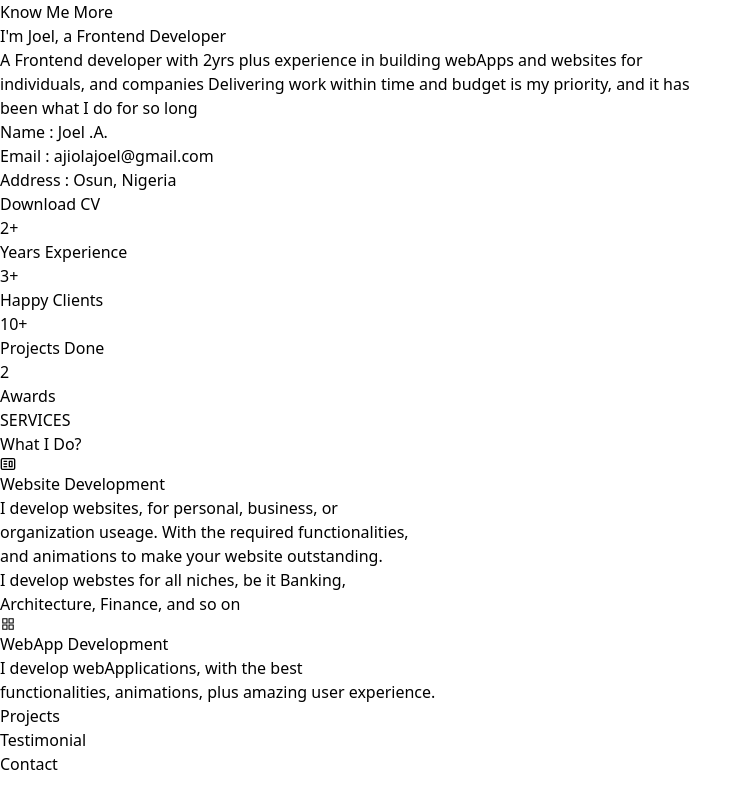
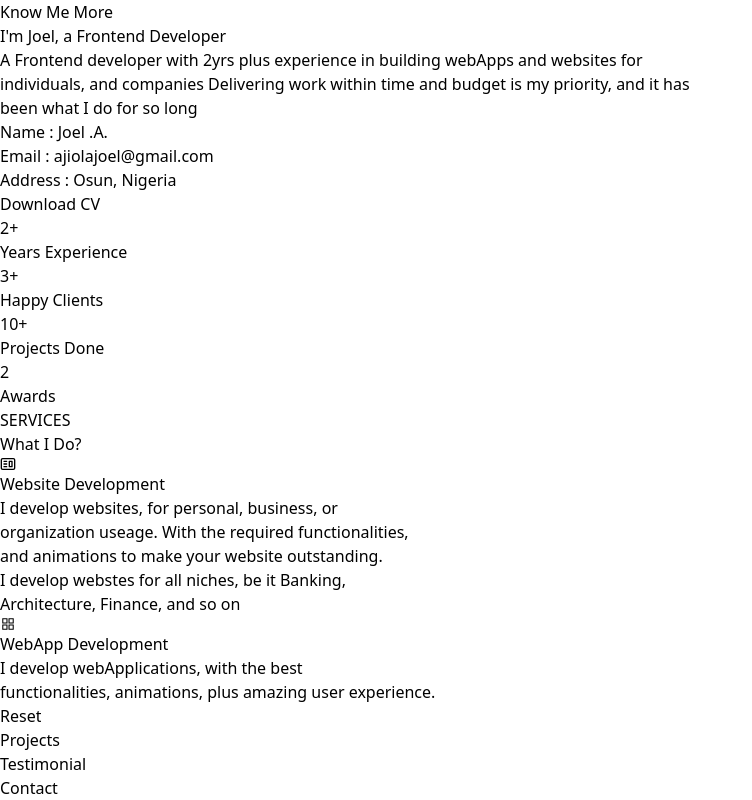
Before and after one commit to Joel0007tech/joel-folio, a React (Vite) app: page / in a window 1280 px wide. Shown: the part 633-1433 px from the top of the page, without its empty margins (0-752 px from the left). Before the commit the page ends 1409 px from the top, so only its background shows below. Built offline with nearby package versions, Linux system fonts and the light colour scheme.

Commit message:
update to my portfolio

```diff
--- a/src/components/Services.jsx
+++ b/src/components/Services.jsx
@@ -25,6 +25,7 @@ const Services = () => {
           animations, plus amazing user experience.</p>
         </div>
         </div>
+        <input type="reset" name="" id="" />
       </div>
     </div>
   )
```
